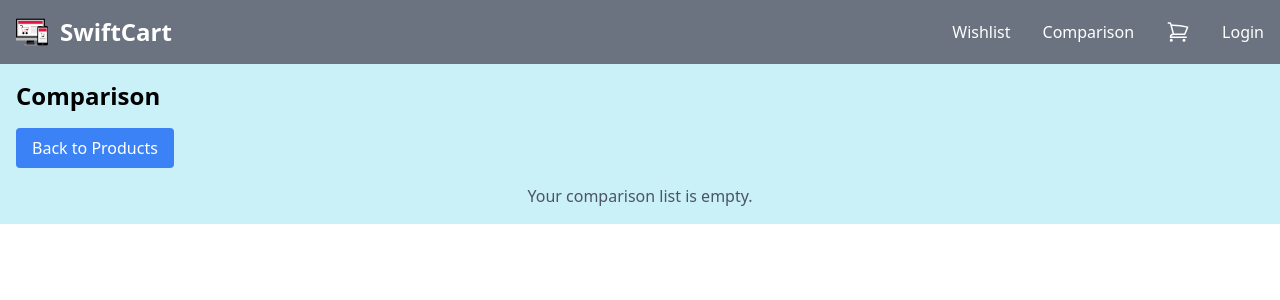
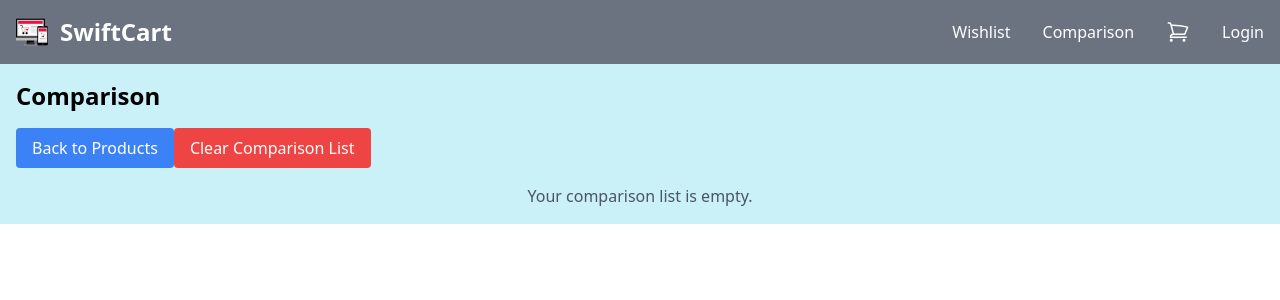
Before and after one commit to LebogangMputle/JSF-Portfolio_Piece_LEBMPU495_JSE2407_GroupA_Lebogang_Mputle_JSF04, a Vue app in the folder Module_4_LEBMPU495_JSE2407_GroupA_Lebogang-Mputle_JSF03/: page /comparison in a window 1280 px wide. Shown: the top 300 px of the page. Built offline with nearby package versions, Linux system fonts and the light colour scheme; sample sign-in values are in the browser's storage.

Commit message:
"Added clearComparisonList mutation and button to Comparison.vue to clear the comparison list"

```diff
--- a/Module_4_LEBMPU495_JSE2407_GroupA_Lebogang-Mputle_JSF03/src/store/index.js
+++ b/Module_4_LEBMPU495_JSE2407_GroupA_Lebogang-Mputle_JSF03/src/store/index.js
@@ -52,6 +52,10 @@ const mutations = {
     } else if (state.comparisonList.length >= maxComparisonItems) {
       alert(`You can only compare up to ${maxComparisonItems} items at a time.`);
     }
+  },
+
+  clearComparisonList(state) {
+    state.comparisonList = []; // Clear all items from the comparison list
   },
 
   removeFromComparison(state, productId) {
--- a/Module_4_LEBMPU495_JSE2407_GroupA_Lebogang-Mputle_JSF03/src/views/Comparison.vue
+++ b/Module_4_LEBMPU495_JSE2407_GroupA_Lebogang-Mputle_JSF03/src/views/Comparison.vue
@@ -2,6 +2,7 @@
   <div class="p-4 bg-[#caf0f8]">
     <h1 class="text-2xl font-semibold mb-4">Comparison</h1>
     <button @click="$router.push('/')" class="bg-blue-500 text-white px-4 py-2 rounded hover:bg-blue-600 transition mb-4">Back to Products</button>
+    <button @click="clearComparison" class="bg-red-500 text-white px-4 py-2 rounded hover:bg-red-600 transition mb-4">Clear Comparison List</button>
 
     <div v-if="filteredComparisonList.length === 0" class="text-center text-gray-600">Your comparison list is empty.</div>
 
@@ -79,8 +80,14 @@ export default {
   },
   removeFromComparisonList(productId) {
     this.$store.commit('removeFromComparison', productId); // Correct mutation name
-  }
+  },
+  clearComparison() {
+      this.$store.commit('clearComparisonList'); // Commit the mutation to clear the comparison list
+      this.updateFilteredComparisonList(); // Update the filtered list to reflect the change
+    },
 },
+
+
   created() {
     this.updateFilteredComparisonList();
   }
```
